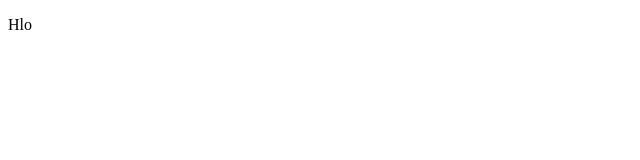
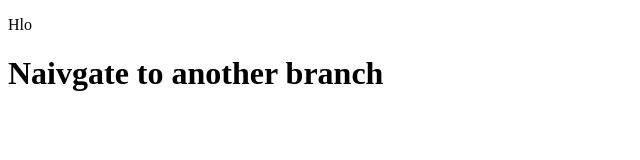
Before and after one commit to shahzad1786/Local-Repo, a plain HTML site: page index.html in a window 1280 px wide. Shown: the whole page, without its empty margins (0-640 px from the left). Drawn offline with Linux system fonts and the light colour scheme.

Commit message:
Adding new branches

```diff
--- a/index.html
+++ b/index.html
@@ -10,6 +10,7 @@
 <body>
     <p>
         Hlo
+    <h1>Naivgate to another branch</h1>
     </p>
 </body>
 
```
